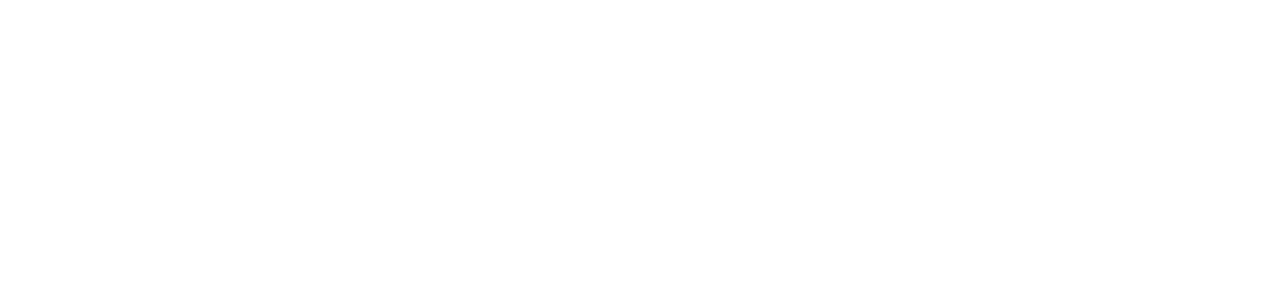
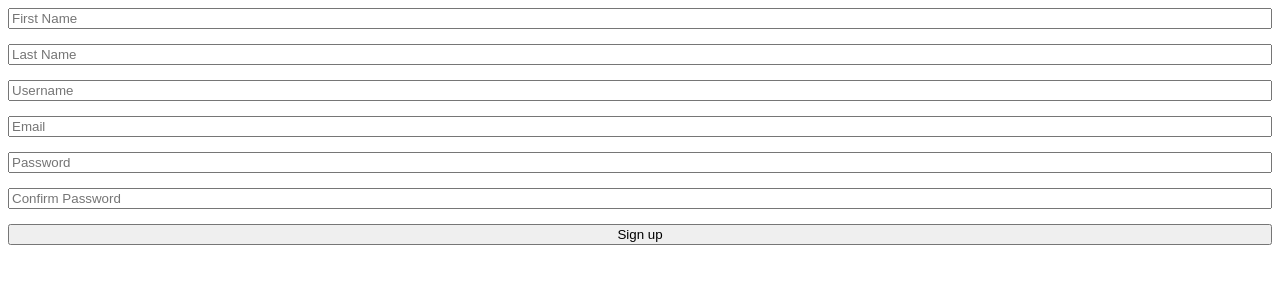
Before and after one commit to mieraf-one/nexus, a React app in the folder frontend/: page /signup in a window 1280 px wide. Shown: the top 300 px of the page. Built offline with nearby package versions, Linux system fonts and the light colour scheme; the HTML template or start-up script is replaced by a standard one.

Commit message:
add signup page and form

```diff
--- a/frontend/package.json
+++ b/frontend/package.json
@@ -11,7 +11,8 @@
   },
   "dependencies": {
     "react": "^19.2.0",
-    "react-dom": "^19.2.0"
+    "react-dom": "^19.2.0",
+    "react-router-dom": "^7.11.0"
   },
   "devDependencies": {
     "@eslint/js": "^9.39.1",
--- a/frontend/src/App.jsx
+++ b/frontend/src/App.jsx
@@ -1,11 +1,12 @@
-import { useState } from 'react'
+import { Routes, Route } from 'react-router-dom'
+import SignUp from './pages/SignUp'
 
 function App() {
 
   return (
-    <>
-
-    </>
+      <Routes>
+        <Route path='/signup' element={ <SignUp /> }/>
+      </Routes>
   )
 }
 
--- /dev/null
+++ b/frontend/src/components/SignupForm.jsx
@@ -0,0 +1,42 @@
+function SignupForm() {
+    return (
+        <form
+            style={{
+                display: "flex",
+                flexDirection: "column",
+                gap: 15
+            }}
+            >
+            <input
+                type="text"
+                placeholder="First Name"
+            />
+            <input
+                type="text"
+                placeholder="Last Name"
+            />
+            <input
+                type="text"
+                placeholder="Username"
+            />
+            <input
+                type="text"
+                placeholder="Email"
+            />
+            <input
+                type="text"
+                placeholder="Password"
+            />
+            <input
+                type="text"
+                placeholder="Confirm Password"
+            />
+            <button
+                type="submit">
+                    Sign up
+                </button>
+        </form>
+    )
+}
+
+export default SignupForm;
--- a/frontend/src/main.jsx
+++ b/frontend/src/main.jsx
@@ -1,9 +1,12 @@
 import { StrictMode } from 'react'
 import { createRoot } from 'react-dom/client'
+import { BrowserRouter } from 'react-router-dom'
 import App from './App.jsx'
 
 createRoot(document.getElementById('root')).render(
   <StrictMode>
-    <App />
+    <BrowserRouter>
+      <App />
+    </BrowserRouter>
   </StrictMode>,
 )
--- /dev/null
+++ b/frontend/src/pages/Signup.jsx
@@ -0,0 +1,11 @@
+import SignupForm from "../components/SignUpForm"
+
+function SignUp() {
+    return (
+        <div>
+            <SignupForm />
+        </div>
+    )
+}
+
+export default SignUp;
--- /dev/null
+++ b/frontend/src/utils/const.js
@@ -0,0 +1 @@
+export const BASE_URL = 'https://nexus-xwxo.onrender.com'
```
Also changed, not shown: 1 other file (tests, documents, lock files or other folders).
